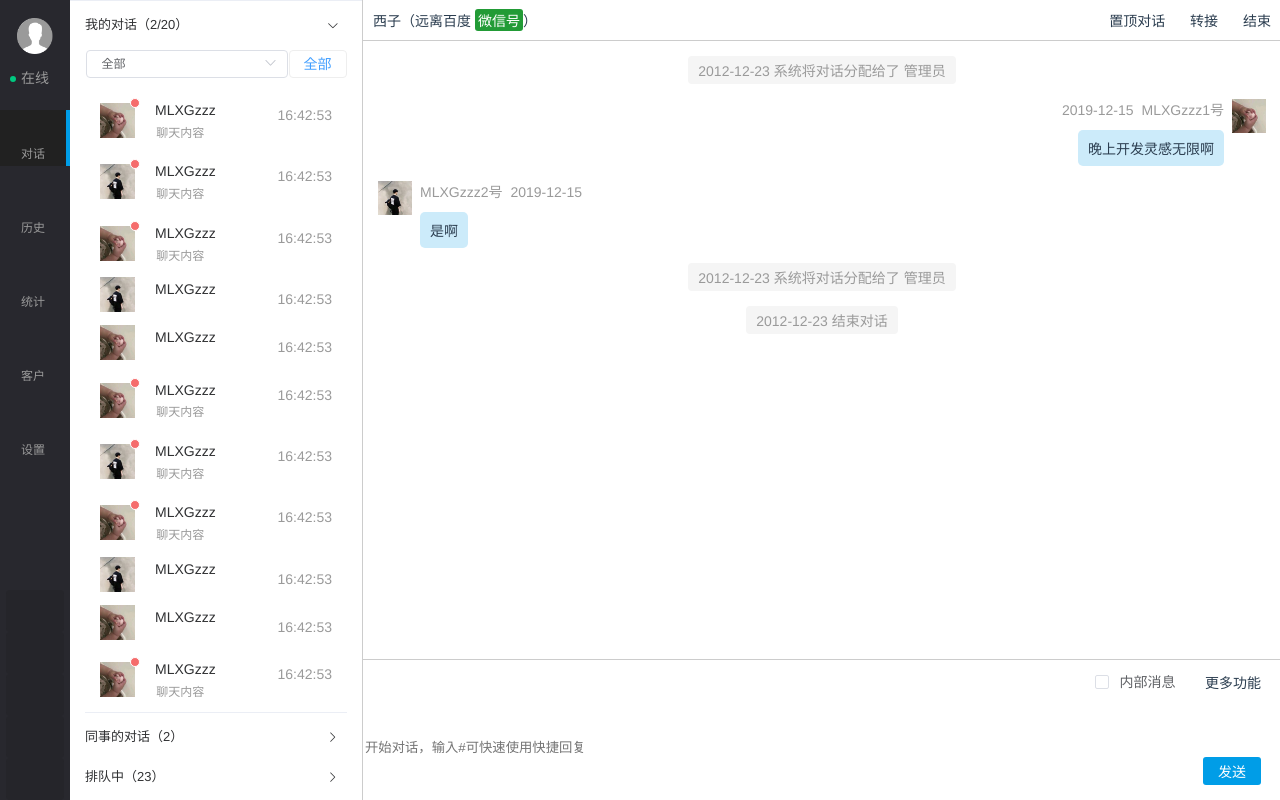
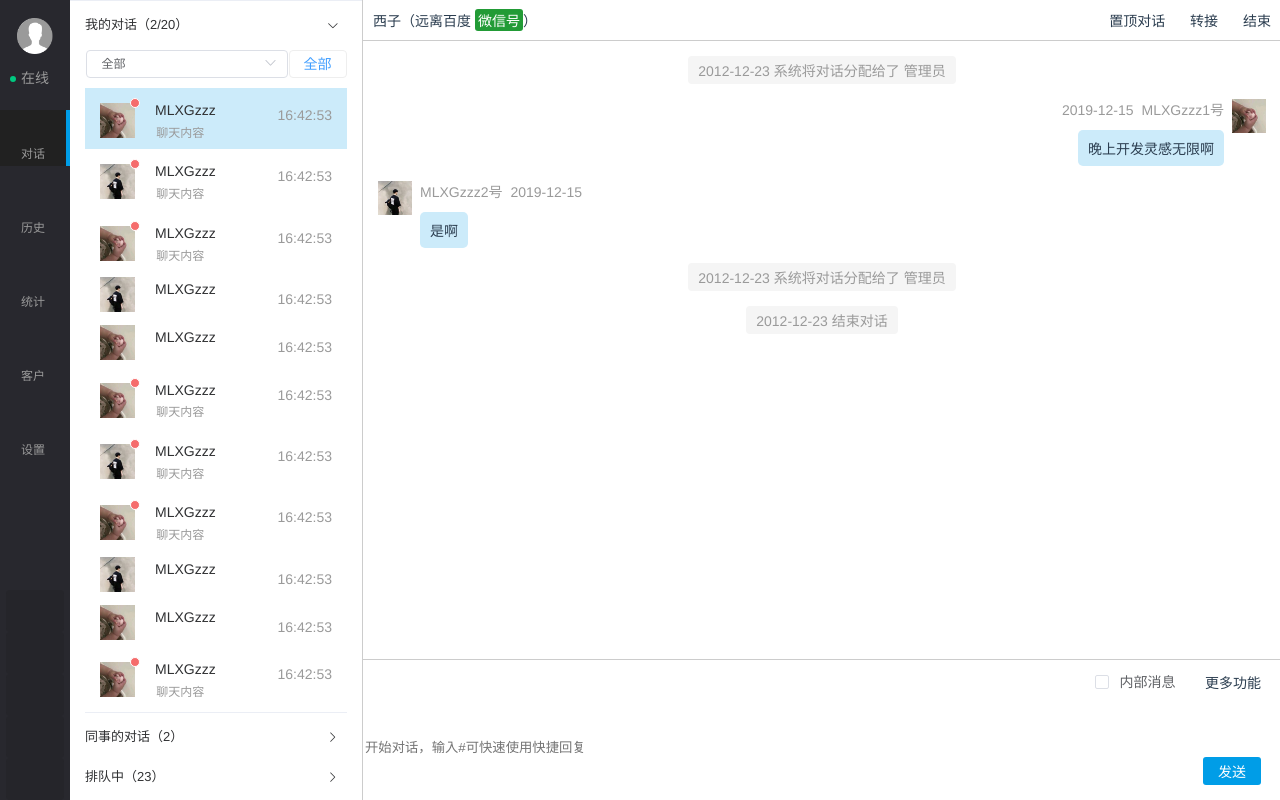
Before and after one commit to z-h-a-n-g/online-chat, a Vue app: page /main/chat in a window 1280 px wide. Built offline with nearby package versions, Linux system fonts and the light colour scheme; a web font is replaced by a local one.

Commit message:
选中状态开发

```diff
--- a/src/components/chat/user_list.vue
+++ b/src/components/chat/user_list.vue
@@ -13,7 +13,7 @@
                 </div>
               </template>
               <div class="wddh-content">
-                <template v-if="user_list.length > 0">
+                <template v-if="user_list.list.length > 0">
                   <div class="wddh-cz">
                     <el-select v-model="indexCur" placeholder="请选择" size="mini">
                       <el-option
@@ -26,8 +26,16 @@
                     <el-button type="text" @click="open" class="qb-btn">全部</el-button>
                   </div>
                   <div class="user-list-wrap">
-                    <template v-for="item of user_list">
-                      <div v-show="!item.isRead" class="user" :key="item.id">
+                    <template v-for="item of user_list.list">
+                      <div
+                        v-show="!item.isRead"
+                        class="user"
+                        :key="item.id"
+                        :class="{
+                          'user-wrap-active':
+                            user_list.active == item.id ? true : false
+                        }"
+                      >
                         <div class="user-info" :key="item.id">
                           <div class="img">
                             <el-badge is-dot class="item">
@@ -41,7 +49,15 @@
                         </div>
                         <div class="time">{{ item.time }}</div>
                       </div>
-                      <div class="user" v-show="item.isRead" :key="item.id">
+                      <div
+                        class="user"
+                        v-show="item.isRead"
+                        :key="item.id"
+                        :class="{
+                          'user-wrap-active':
+                            user_list.active == item.id ? true : false
+                        }"
+                      >
                         <div class="user-info user-info-read" :key="item.id">
                           <div class="img">
                             <img :src="item.imgUrl" width="100%" alt />
@@ -81,10 +97,18 @@
                     ></el-option>
                   </el-select>
                 </div>
-                <template v-if="tsdh_list.length > 0">
+                <template v-if="tsdh_list.list.length > 0">
                   <div class="user-list-wrap">
-                    <template v-for="item of user_list" class="table-wrap">
-                      <div v-show="!item.isRead" :key="item.id" class="user">
+                    <template v-for="item of user_list.list">
+                      <div
+                        v-show="!item.isRead"
+                        :key="item.id"
+                        class="user"
+                        :class="{
+                          'user-wrap-active':
+                            tsdh_list.active == item.id ? true : false
+                        }"
+                      >
                         <div class="user-info">
                           <div class="img">
                             <el-badge is-dot class="item">
@@ -98,7 +122,15 @@
                         </div>
                         <div class="time">{{ item.time }}</div>
                       </div>
-                      <div class="user" v-show="item.isRead" :key="item.id">
+                      <div
+                        class="user"
+                        v-show="item.isRead"
+                        :key="item.id"
+                        :class="{
+                          'user-wrap-active':
+                            tsdh_list.active == item.id ? true : false
+                        }"
+                      >
                         <div class="user-info">
                           <div class="img">
                             <img :src="item.imgUrl" width="100%" alt />
@@ -140,10 +172,18 @@
                 </el-select>
                 <el-button type="text" @click="open" class="qb-btn">全部</el-button>
               </div>
-              <template v-if="pdz_list.length > 0">
+              <template v-if="pdz_list.list.length > 0">
                 <div class="user-list-wrap">
-                  <template v-for="item of user_list">
-                    <div v-show="!item.isRead" :key="item.id" class="user">
+                  <template v-for="item of user_list.list">
+                    <div
+                      v-show="!item.isRead"
+                      :key="item.id"
+                      class="user"
+                      :class="{
+                          'user-wrap-active':
+                            pdz_list.active == item.id ? true : false
+                        }"
+                    >
                       <div class="user-info">
                         <div class="img">
                           <el-badge is-dot class="item">
@@ -157,7 +197,15 @@
                       </div>
                       <div class="time">{{ item.time }}</div>
                     </div>
-                    <div class="user" v-show="item.isRead" :key="item.id">
+                    <div
+                      class="user"
+                      v-show="item.isRead"
+                      :key="item.id"
+                      :class="{
+                          'user-wrap-active':
+                            pdz_list.active == item.id ? true : false
+                        }"
+                    >
                       <div class="user-info">
                         <div class="img">
                           <img :src="item.imgUrl" width="100%" alt />
@@ -193,8 +241,8 @@ export default {
       indexCur: 1,
       pdz: 23, //排队中的会话总数
       tsdh: 2, //同事对话
-      tsdh_list: [],
-      pdz_list: [],
+      tsdh_list: { active: 1, list: [] },
+      pdz_list: { active: 1, list: [] },
       options: [
         { label: 1, value: "全部" },
         { label: 2, value: "只看单聊" },
@@ -206,14 +254,16 @@ export default {
         { label: 2, value: "按同事" }
       ],
       set: [],
-      user_list: [
+      user_list: {
+        active: 1,
+        list: [
           {
             id: 1,
             username: "MLXGzzz",
             imgUrl: require("../..//assets/image/user/art1.jpg"),
             time: "16:42:53",
             isRead: false,
-          ltnr:'聊天内容'
+            ltnr: "聊天内容"
           },
           {
             id: 2,
@@ -221,7 +271,7 @@ export default {
             imgUrl: require("../..//assets/image/user/art2.jpg"),
             time: "16:42:53",
             isRead: false,
-          ltnr:'聊天内容'
+            ltnr: "聊天内容"
           },
           {
             id: 3,
@@ -229,7 +279,7 @@ export default {
             imgUrl: require("../..//assets/image/user/art1.jpg"),
             time: "16:42:53",
             isRead: false,
-          ltnr:'聊天内容'
+            ltnr: "聊天内容"
           },
           {
             id: 4,
@@ -251,7 +301,7 @@ export default {
             imgUrl: require("../..//assets/image/user/art1.jpg"),
             time: "16:42:53",
             isRead: false,
-          ltnr:'聊天内容'
+            ltnr: "聊天内容"
           },
           {
             id: 7,
@@ -259,7 +309,7 @@ export default {
             imgUrl: require("../..//assets/image/user/art2.jpg"),
             time: "16:42:53",
             isRead: false,
-          ltnr:'聊天内容'
+            ltnr: "聊天内容"
           },
           {
             id: 8,
@@ -267,7 +317,7 @@ export default {
             imgUrl: require("../..//assets/image/user/art1.jpg"),
             time: "16:42:53",
             isRead: false,
-          ltnr:'聊天内容'
+            ltnr: "聊天内容"
           },
           {
             id: 9,
@@ -289,7 +339,7 @@ export default {
             imgUrl: require("../..//assets/image/user/art1.jpg"),
             time: "16:42:53",
             isRead: false,
-          ltnr:'聊天内容'
+            ltnr: "聊天内容"
           },
           {
             id: 12,
@@ -297,7 +347,7 @@ export default {
             imgUrl: require("../..//assets/image/user/art2.jpg"),
             time: "16:42:53",
             isRead: false,
-          ltnr:'聊天内容'
+            ltnr: "聊天内容"
           },
           {
             id: 13,
@@ -305,7 +355,7 @@ export default {
             imgUrl: require("../..//assets/image/user/art1.jpg"),
             time: "16:42:53",
             isRead: false,
-          ltnr:'聊天内容'
+            ltnr: "聊天内容"
           },
           {
             id: 14,
@@ -327,7 +377,7 @@ export default {
             imgUrl: require("../..//assets/image/user/art1.jpg"),
             time: "16:42:53",
             isRead: false,
-          ltnr:'聊天内容'
+            ltnr: "聊天内容"
           },
           {
             id: 17,
@@ -335,7 +385,7 @@ export default {
             imgUrl: require("../..//assets/image/user/art2.jpg"),
             time: "16:42:53",
             isRead: false,
-          ltnr:'聊天内容'
+            ltnr: "聊天内容"
           },
           {
             id: 18,
@@ -343,7 +393,7 @@ export default {
             imgUrl: require("../..//assets/image/user/art1.jpg"),
             time: "16:42:53",
             isRead: false,
-          ltnr:'聊天内容'
+            ltnr: "聊天内容"
           },
           {
             id: 19,
@@ -360,6 +410,7 @@ export default {
             isRead: true
           }
         ]
+      }
     };
   },
   methods: {
@@ -459,6 +510,9 @@ export default {
   background: rgb(204, 235, 250);
   cursor: pointer;
 }
+.user-wrap-active {
+  background: rgb(204, 235, 250);
+}
 .user-info {
   display: flex;
   flex-direction: row;
@@ -538,11 +592,11 @@ export default {
 #el-collapse-content-6988 {
   height: 100%;
 }
-.ltnr{
+.ltnr {
   font-size: 12px;
-  color:#9a9a9a;
+  color: #9a9a9a;
 }
-.username-wra .username{
-  padding-top:5px;
+.username-wra .username {
+  padding-top: 5px;
 }
 </style>
```
Lines whose indentation alone changed are shown as unchanged.
